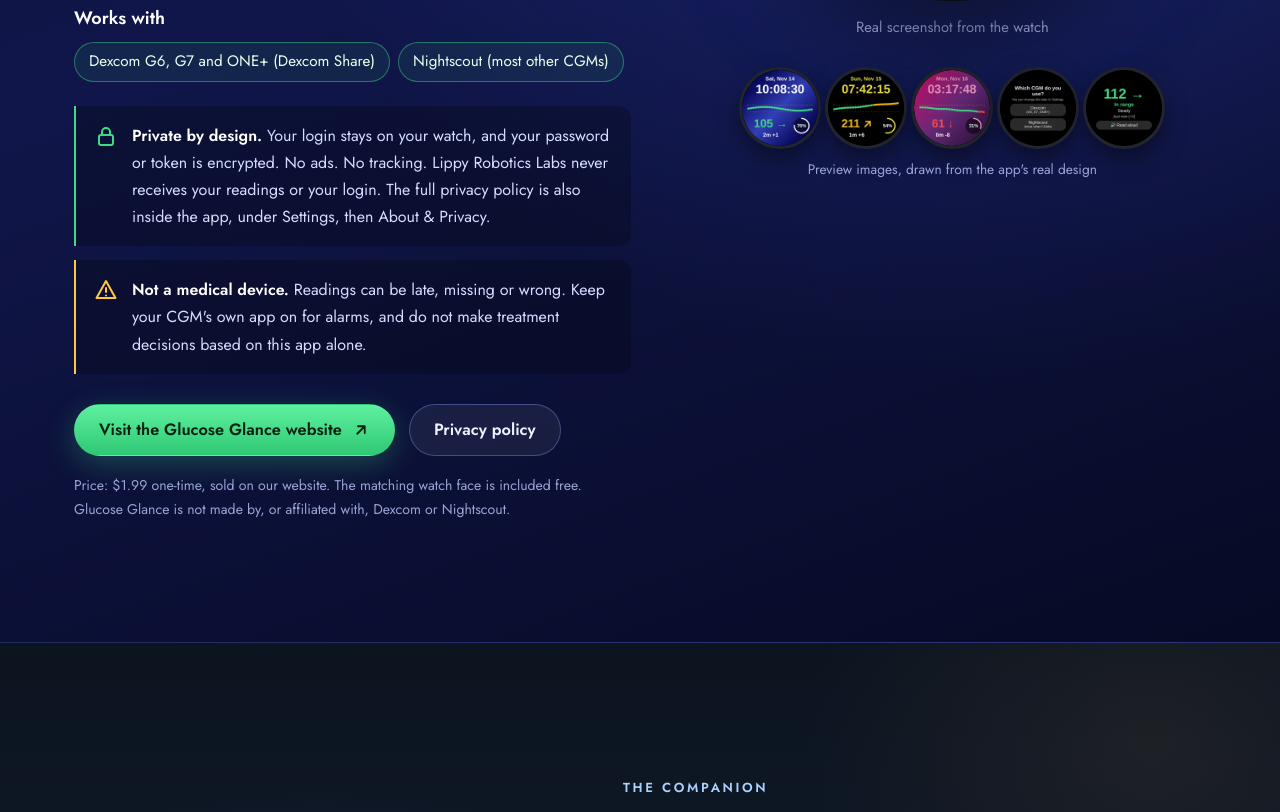
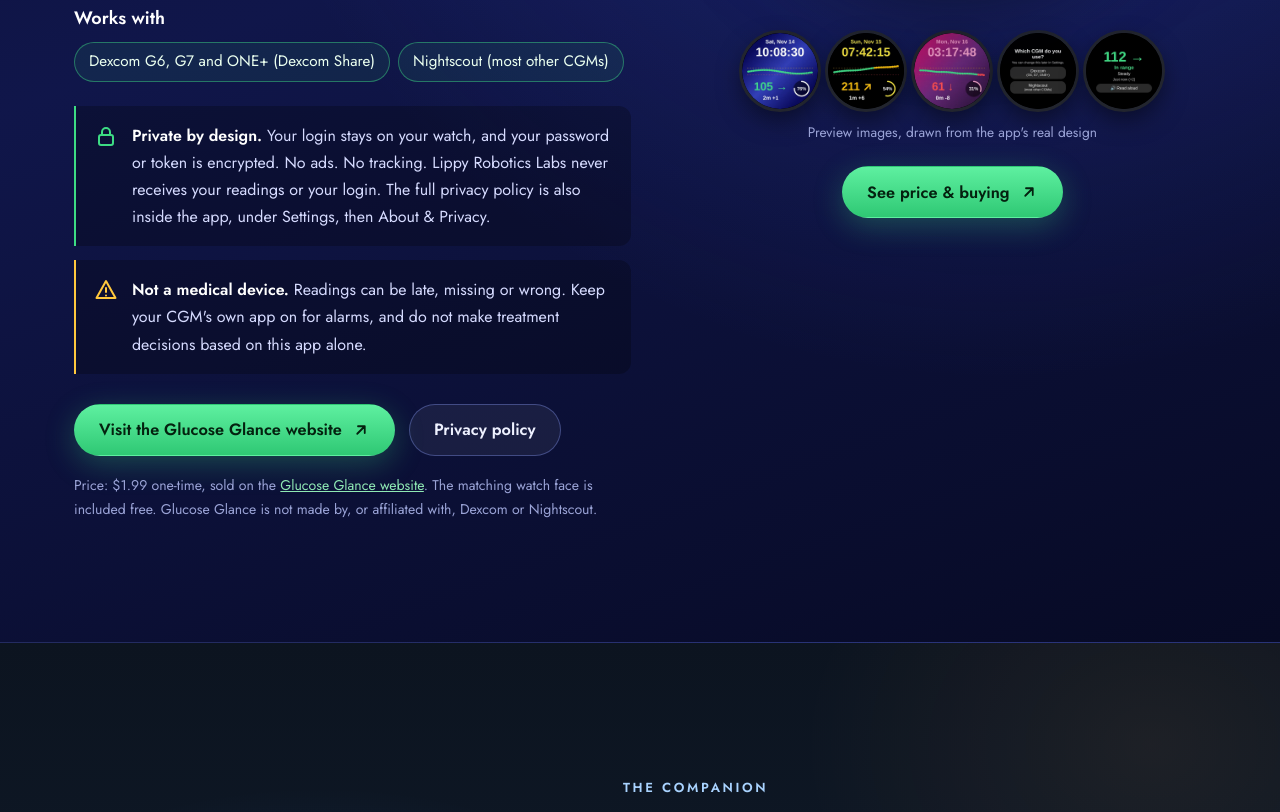
Before and after one commit to Patevan9/patevan9.github.io, a plain HTML site: page index.html in a window 1280 px wide. Shown: the part 2971-3783 px from the top of the page. Drawn offline with nearby package versions, Linux system fonts and the light colour scheme; animation ran at ten frames a second; a web font is replaced by a local one.

Commit message:
Homepage: link Glucose Glance section to the buying section of its website
Co-Authored-By: Claude Opus 5.5 <noreply@anthropic.com>
Claude-Session: https://claude.ai/code/session_01Je6KFTDgnWY7eMugiGqykd

```diff
--- a/index.html
+++ b/index.html
@@ -441,6 +441,8 @@
   .gg-previews { list-style: none; display: grid; grid-template-columns: repeat(5, 1fr); gap: 10px; margin-top: 30px; }
   .gg-previews img { width: 100%; aspect-ratio: 1; border-radius: 50%; box-shadow: 0 0 0 3px #22252e, 0 10px 24px rgba(0,0,0,0.5); background: #000; }
   .gg-pcap { margin-top: 12px; font-size: 0.86rem; color: #9aa3d6; }
+  .gg-small a { color: #8fe9b4; }
+  .gg-buy { margin-top: 22px; }
   @media (max-width: 960px) { .gg-grid { grid-template-columns: 1fr; grid-template-areas: "head" "stage" "rest"; row-gap: 36px; } }
   @media (max-width: 640px) {
     .gg { padding: 64px 0; }
@@ -827,7 +829,7 @@
         <a class="btn btn-gg" href="glucose-glance/">Visit the Glucose Glance website <svg viewBox="0 0 24 24" fill="none" stroke="currentColor" stroke-width="2.4" stroke-linecap="round" stroke-linejoin="round" aria-hidden="true"><path d="M7 17L17 7M8 7h9v9"/></svg></a>
         <a class="btn btn-ggdim" href="glucose-privacy.html">Privacy policy</a>
       </div>
-      <p class="gg-small">Price: $1.99 one-time, sold on our website. The matching watch face is included free. Glucose Glance is not made by, or affiliated with, Dexcom or Nightscout.</p>
+      <p class="gg-small">Price: $1.99 one-time, sold on the <a href="glucose-glance/#buy">Glucose Glance website</a>. The matching watch face is included free. Glucose Glance is not made by, or affiliated with, Dexcom or Nightscout.</p>
     </div>
 
     <div class="gg-stage reveal d1">
@@ -843,6 +845,7 @@
         <li><img src="assets/glucose/preview-reading.webp" alt="App screen: 112, In range, Steady, Just now, with a Read aloud button" width="360" height="360" loading="lazy"></li>
       </ul>
       <p class="gg-pcap">Preview images, drawn from the app's real design</p>
+      <a class="btn btn-gg gg-buy" href="glucose-glance/#buy">See price &amp; buying <svg viewBox="0 0 24 24" fill="none" stroke="currentColor" stroke-width="2.4" stroke-linecap="round" stroke-linejoin="round" aria-hidden="true"><path d="M7 17L17 7M8 7h9v9"/></svg></a>
     </div>
   </div>
 </section>
```
